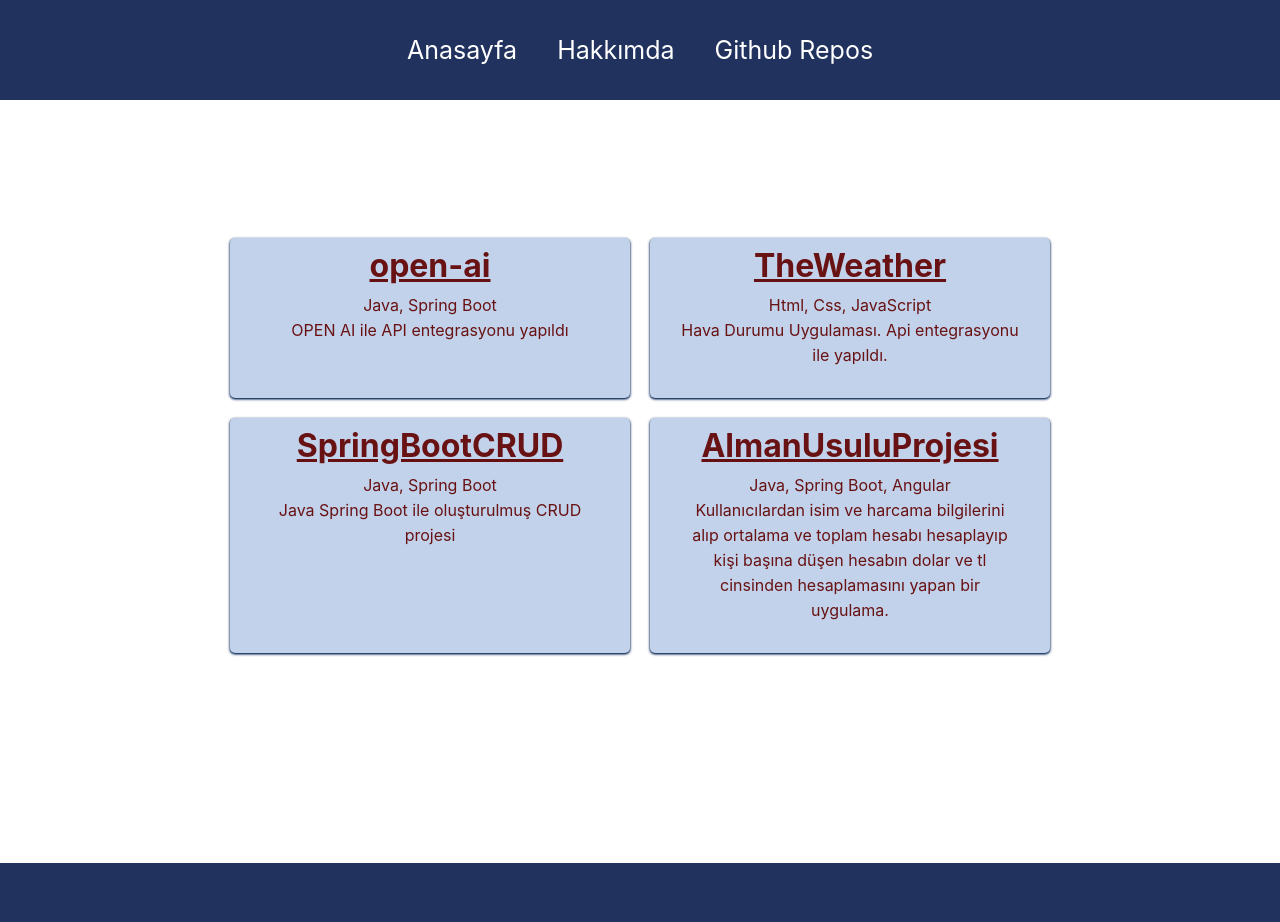
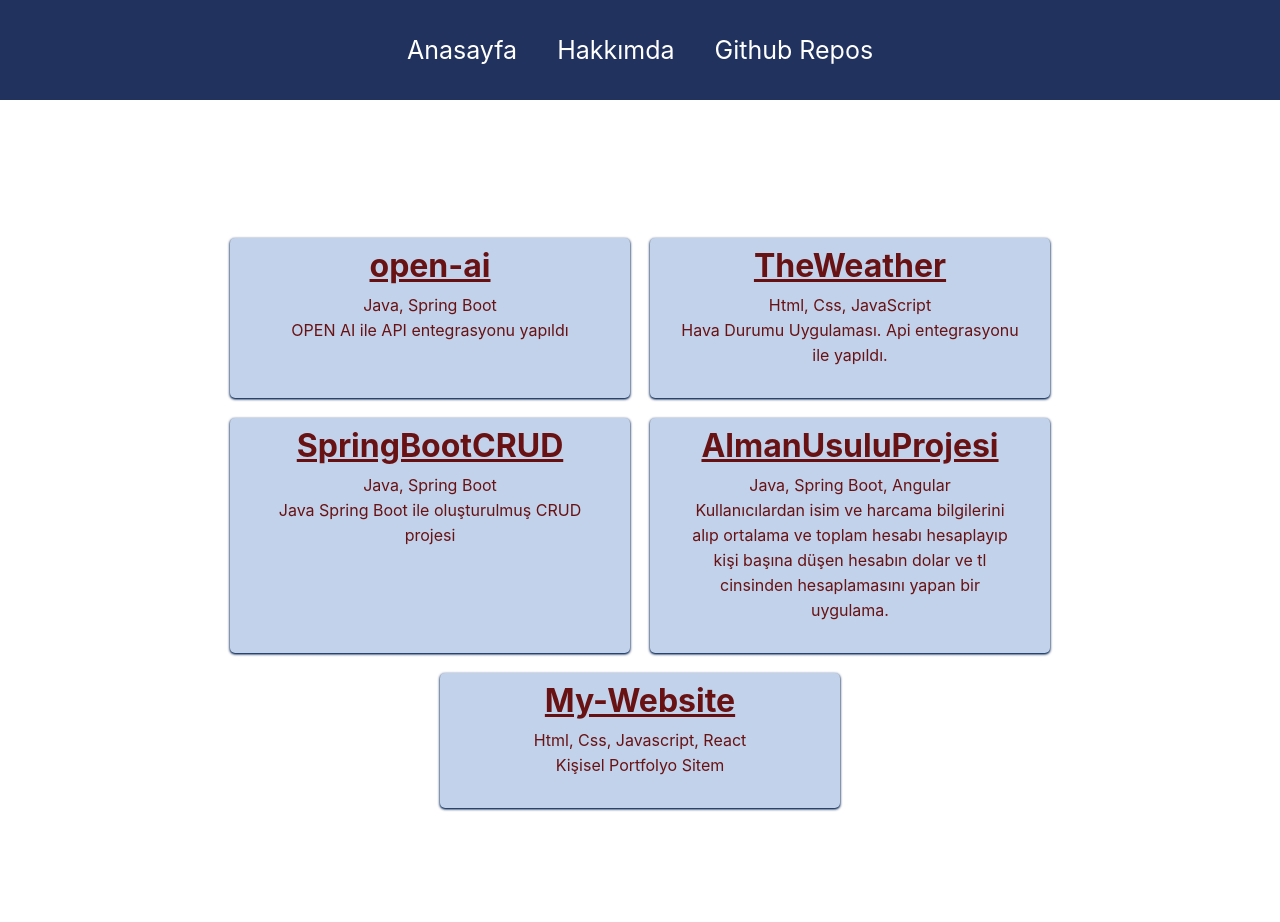
Before and after one commit to beyzarslann/my-website, a React (Create React App) app: page /githubrepos in a window 1280 px wide. Shown: the top 922 px of the page. Built offline with nearby package versions, Linux system fonts and the light colour scheme.

Commit message:
github reposuna my-website reposu eklendi

```diff
--- a/src/pages/GithubRepos.js
+++ b/src/pages/GithubRepos.js
@@ -28,6 +28,12 @@
             <p> Java, Spring Boot, Angular <br /> Kullanıcılardan isim ve harcama bilgilerini alıp ortalama ve toplam hesabı hesaplayıp kişi başına düşen hesabın dolar ve tl cinsinden hesaplamasını yapan bir uygulama. </p>
           </div>
         </div>
+        <div className='repo'>
+          <div className='innerRepo'>
+          <h1> <a href='https://github.com/beyzarslann/my-website'> My-Website </a> </h1>
+            <p> Html, Css, Javascript, React <br /> Kişisel Portfolyo Sitem </p>
+          </div>
+        </div>
       </div>
     </div>
   )
```
